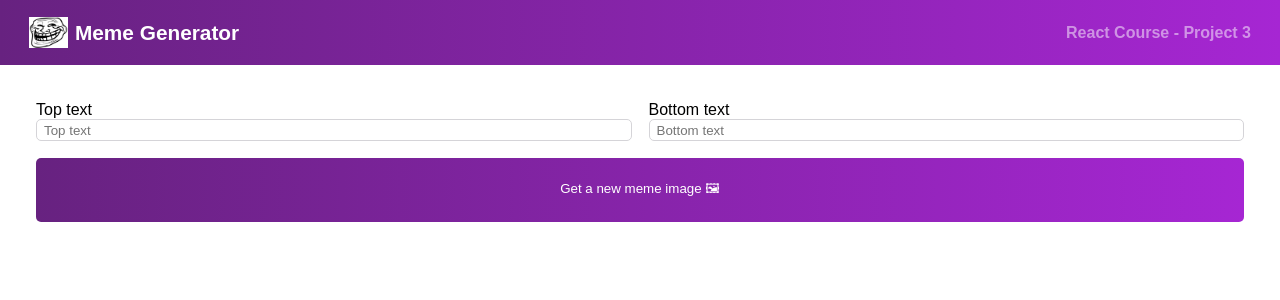
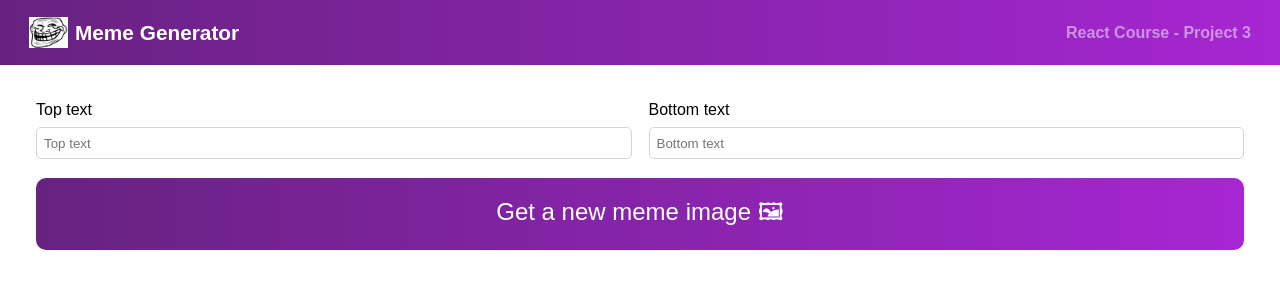
Before and after one commit to Halnon/Meme-Generator, a React app: page / in a window 1280 px wide. Shown: the top 300 px of the page. Built offline with nearby package versions, Linux system fonts and the light colour scheme; the HTML template or start-up script is replaced by a standard one.

Commit message:
update styles

```diff
--- a/src/index.css
+++ b/src/index.css
@@ -10,7 +10,7 @@ body {
 }
 
 :root {
-    --color1: white;
+    --color1: rgb(255, 255, 255);
     --color2: linear-gradient(to right, #672280 0%, #A626D3 100%);
 }
 
@@ -58,7 +58,7 @@ main {
 
 .form {
     display: grid;
-    grid-template: 40px 40px / 1fr 1fr;
+    grid-template: 60px 60px / 1fr 1fr;
     gap: 17px;
 }
 
@@ -68,17 +68,19 @@ main {
     border: 1px solid #D5D4D8;
     text-indent: 5px;
     height: 2rem;
+    margin-top: 0.5rem;
 }
 
 .form--button {
     grid-column: 1 / -1;
     font-family: "Karla", sans-serif;
-    border-radius: 5px;
+    font-size: 1.5rem;
+    border-radius: 10px;
     background: var(--color2);
     color: var(--color1);
     border: none;
     cursor: pointer;
-    height: 4rem;
+    height: 4.5rem;
 }
 
 .input--labels {
```
